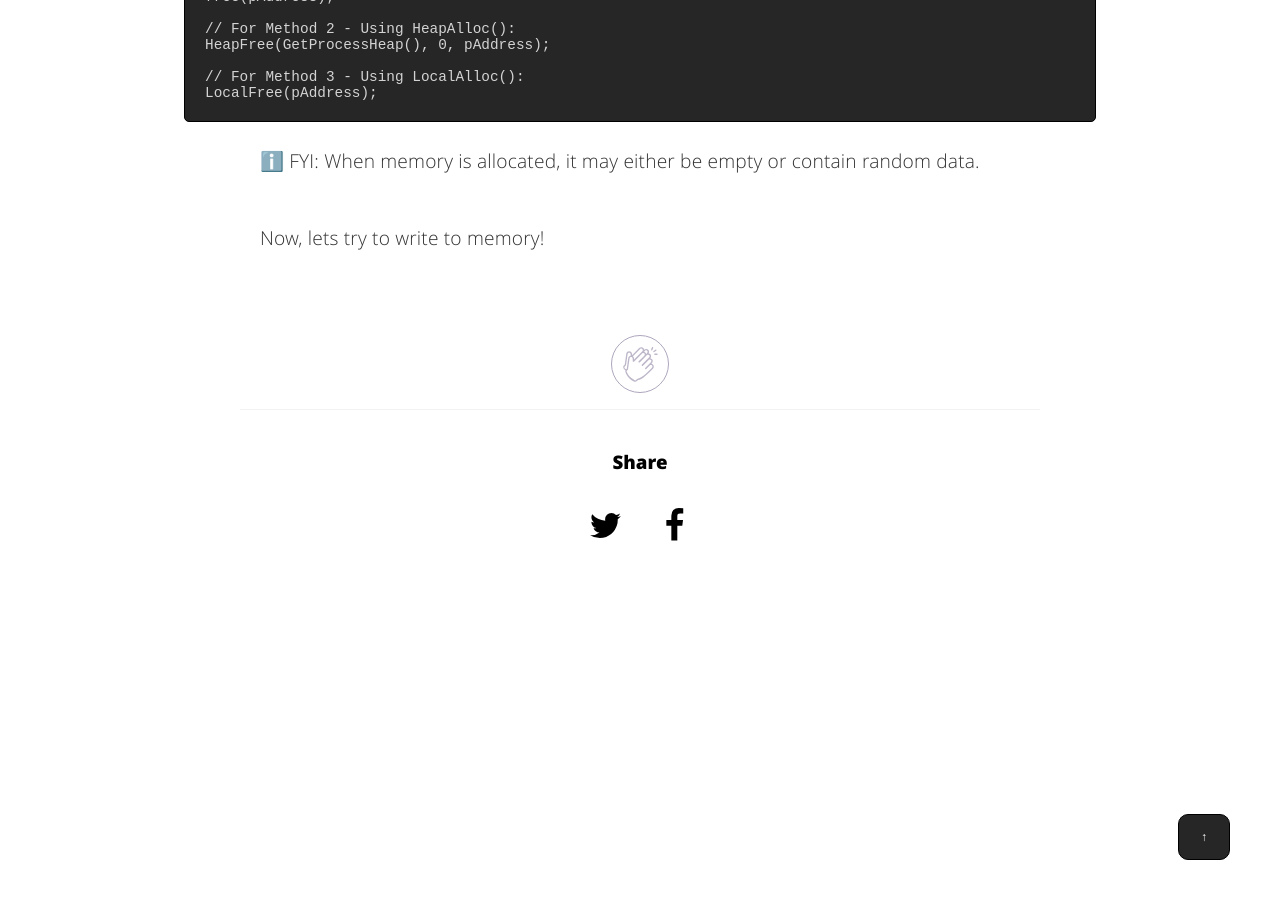
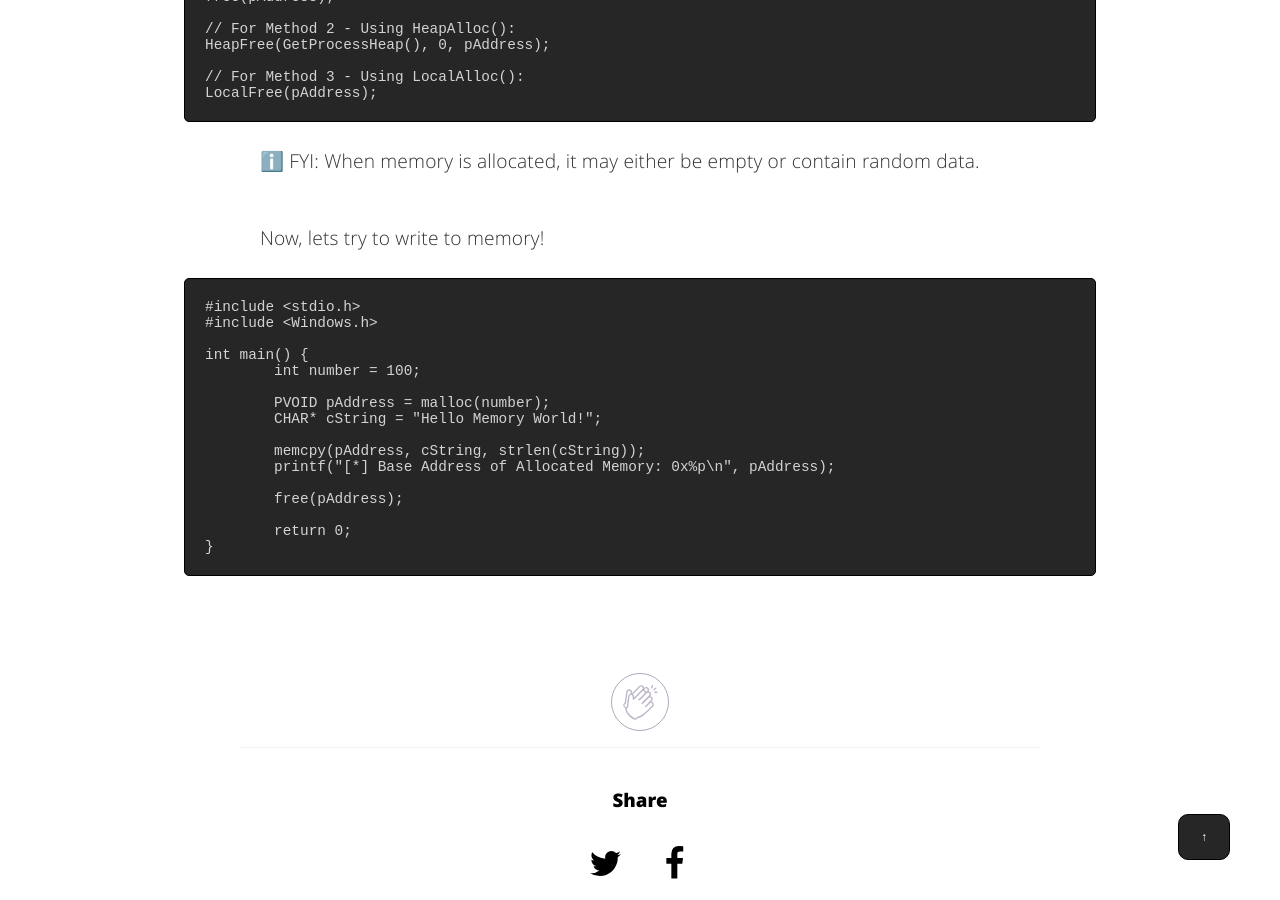
Before and after one commit to nickvourd/nickvourd.github.io, a Jekyll site: the page built from _posts/2024-04-17-an-introduction-to-windows-memory-management.md, in a window 1280 px wide and 900 px high, scrolled down 8951 px. Built offline with Jekyll 4.4.1, drawn with Linux system fonts in a browser that asks for light colours.

Commit message:
An Introduction to Windows Memory Management (Part 2)

````diff
--- a/_posts/2024-04-17-an-introduction-to-windows-memory-management.md
+++ b/_posts/2024-04-17-an-introduction-to-windows-memory-management.md
@@ -277,7 +277,26 @@ HeapFree(GetProcessHeap(), 0, pAddress);
 // For Method 3 - Using LocalAlloc():
 LocalFree(pAddress);
 ```
-<p>ℹ️ FYI: When memory is allocated, it may either be empty or contain random data. <br /><br />Now, lets try to write to memory!</p>
+<p>ℹ️ FYI: When memory is allocated, it may either be empty or contain random data.<br /><br />Now, lets try to write to memory!</p>
+
+```
+#include <stdio.h>
+#include <Windows.h>
+
+int main() {
+	int number = 100;
+
+	PVOID pAddress = malloc(number);
+	CHAR* cString = "Hello Memory World!";
+
+	memcpy(pAddress, cString, strlen(cString));
+	printf("[*] Base Address of Allocated Memory: 0x%p\n", pAddress);
+
+	free(pAddress);
+
+	return 0;
+}
+```
 
 <br /><br />
 <!-- add the button!-->
````
